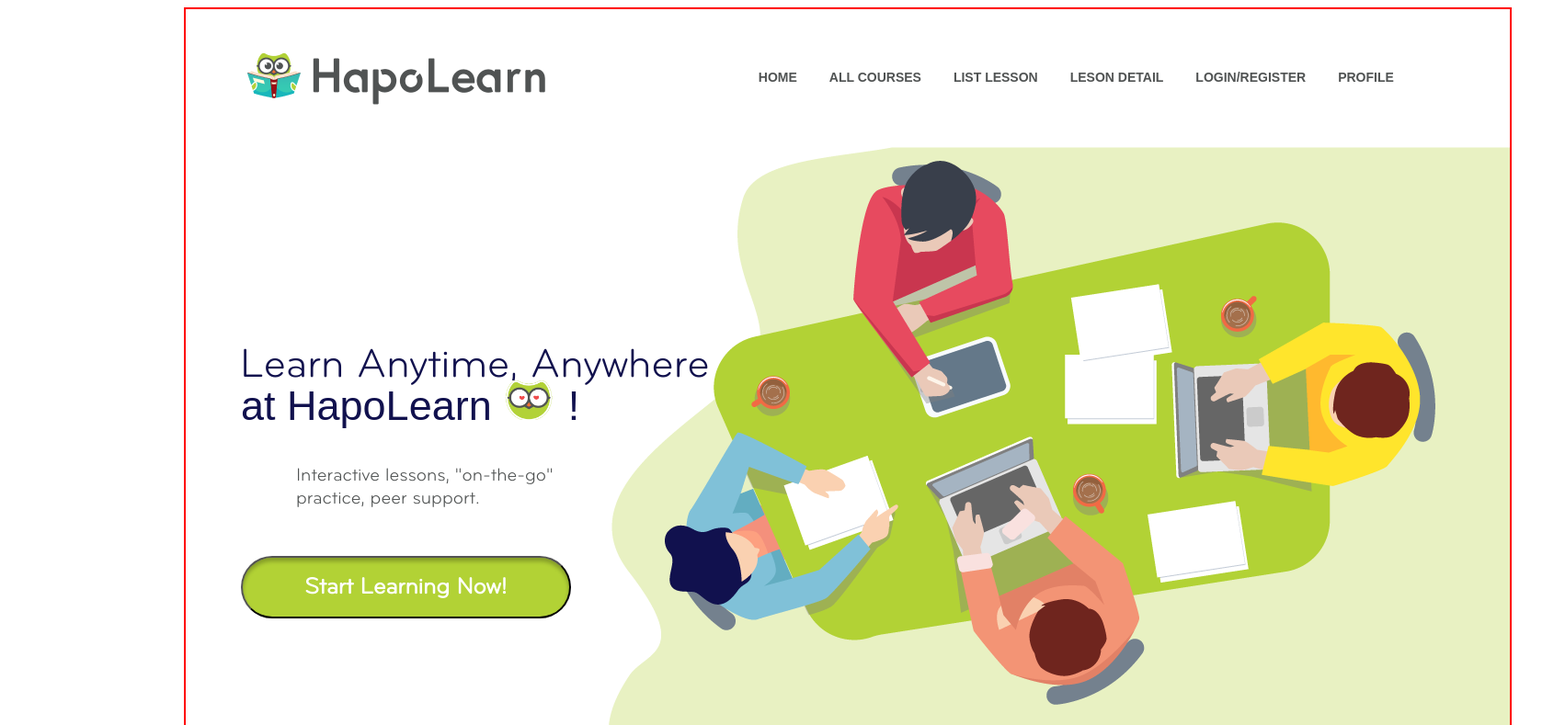
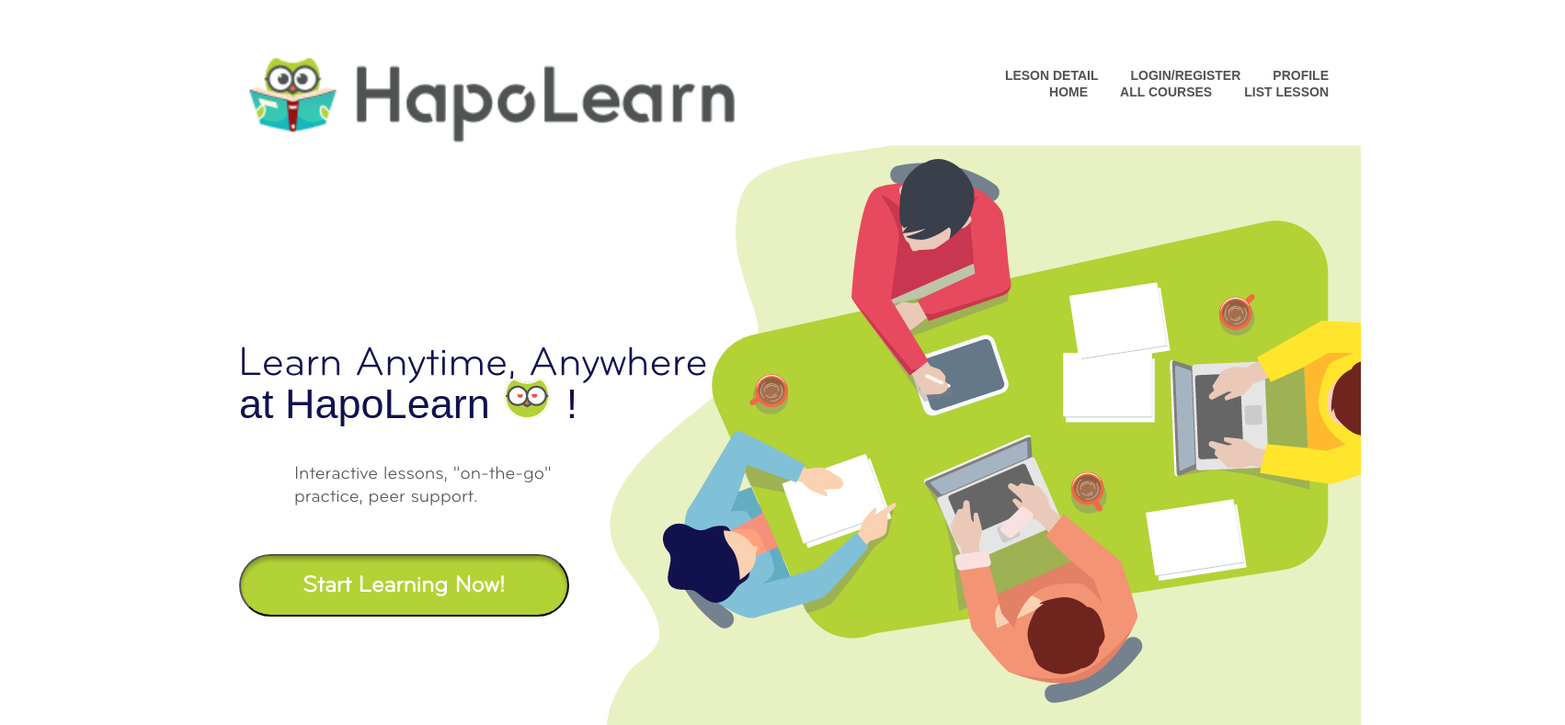
Before and after one commit to hapo-chidl/Hapo_Learn, a plain HTML site: page header.html in a window 1280 px wide. Shown: the top 789 px of the page at 92% size, 1702 px wide, since content can reach past the window. Drawn offline with Linux system fonts and the light colour scheme.

Commit message:
Edit file css

```diff
--- a/Css/style.css
+++ b/Css/style.css
@@ -21,19 +21,24 @@
 
 body {
   font-family: Arial, Helvetica, sans-serif;
-  height: 2000px;
-  width: 1440px;
+  height: 100%;
+  width: 100%;
   margin-left: 200px;
-  border: 2px red solid;
+  display: flex;
+  justify-content: center;
+  flex-direction: column;
 }
 
 .header-banner {
   height: 150px;
-  width: 1440px;
+  width: 100%;
+  display: flex;
 }
 
 .header-banner img {
-  float: left;
+  display: flex;
+  align-items: center;
+  align-content: space-around;
   margin: 36px 221.84px 0px 60px;
 }
 
@@ -69,14 +74,14 @@ body {
 
 .header-content {
   background-image: url("../image/Hapo_Learn_banner.png");
-  width: 1440px;
+  width: 100%;
   height: 655px;
   position: absolute;
 }
 
 .header-content p {
   height: 50px;
-  width: 1440px;
+  width: 100%;
   font-size: 45px;
   color: #11114E;
 }
```
